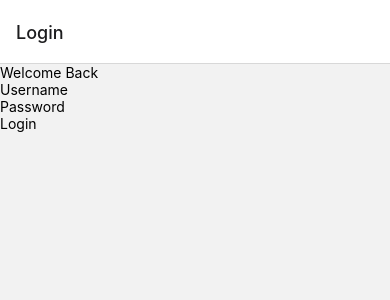
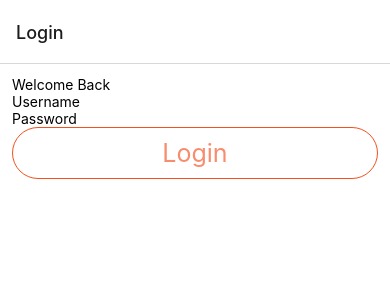
Before and after one commit to j-e-torres/list-this_frontend, a React Native app: screen /Login in a window 390 px wide. Shown: the top 300 px of the page. Built offline with nearby package versions, Linux system fonts and the light colour scheme.

Commit message:
add button component, add styling

```diff
--- /dev/null
+++ b/src/app/components/button/button.tsx
@@ -0,0 +1,35 @@
+import React, { Component, useState } from 'react';
+import {
+  View,
+  TextInput,
+  Text,
+  StyleSheet,
+  TouchableOpacity,
+  KeyboardAvoidingView,
+} from 'react-native';
+
+import * as colors from '../../../styles/colors';
+
+export const Button = (props) => {
+  return (
+    <TouchableOpacity {...props} style={styles.button}>
+      <Text style={[styles.buttonText]}>
+        {props.children}
+      </Text>
+    </TouchableOpacity>
+  );
+};
+
+const styles = StyleSheet.create({
+  button: {
+    alignItems: 'center',
+    padding: 10,
+    borderRadius: 50,
+    borderColor: colors.darkOrange,
+    borderWidth: 1,
+  },
+  buttonText: {
+    color: colors.lightOrange,
+    fontSize: 25,
+  },
+});
--- /dev/null
+++ b/src/app/components/screen-wrapper/screen-wrapper.tsx
@@ -0,0 +1,19 @@
+import React from 'react';
+import { StyleSheet, View } from 'react-native';
+import * as colors from '../../../styles/colors';
+
+export const ScreenWrapper = (props) => {
+  return (
+    <View {...props} style={[styles.wrapper, props.style]}>
+      {props.children}
+    </View>
+  );
+};
+
+const styles = StyleSheet.create({
+  wrapper: {
+    padding: 12,
+    flex: 1,
+    backgroundColor: colors.white,
+  },
+});
--- a/src/app/screens/login/login.screen.tsx
+++ b/src/app/screens/login/login.screen.tsx
@@ -1,4 +1,4 @@
-import React, {Component, useState} from 'react';
+import React, { Component, useState } from 'react';
 import {
   View,
   TextInput,
@@ -8,9 +8,12 @@ import {
   KeyboardAvoidingView,
 } from 'react-native';
 
+import { ScreenWrapper } from '../../components/screen-wrapper/screen-wrapper';
+import { Button } from '../../components/button/button';
+
 // import Icon from 'react-native-vector-icons/Entypo
 
-import {colors} from '../../../styles';
+import { colors } from '../../../styles';
 
 export const Login = () => {
   const [username, setUsername] = useState<string>('');
@@ -23,7 +26,10 @@ export const Login = () => {
   const loginUser = () => {};
 
   return (
-    <KeyboardAvoidingView behavior="padding">
+    <ScreenWrapper>
+      <KeyboardAvoidingView behavior="padding"
+        // style={{ flex: 1}}
+      >
       <View>
         <Text>Welcome Back</Text>
       </View>
@@ -31,26 +37,30 @@ export const Login = () => {
       <View>
         <TextInput
           onChangeText={setUsername}
-          placeholder='Username'
+          placeholder="Username"
           value={username}
         />
 
         <View>
           <TextInput
             onChangeText={setPassword}
-            placeholder='Password'
+            placeholder="Password"
             value={password}
+            secureTextEntry={securePassword}
           />
 
-          <TouchableOpacity
-            onPress={toggleShowPassword}
-          >{/* Icon */}</TouchableOpacity>
+          <TouchableOpacity onPress={toggleShowPassword}>
+            {/* Icon */}
+          </TouchableOpacity>
         </View>
 
-        <TouchableOpacity onPress={loginUser}>
+        <Button>Login</Button>
+        {/* <TouchableOpacity onPress={loginUser}>
           <Text>Login</Text>
-        </TouchableOpacity>
+        </TouchableOpacity> */}
       </View>
     </KeyboardAvoidingView>
+    </ScreenWrapper>
+
   );
 };
```
Also changed, not shown: App.tsx (+21 -23 lines), src/app/components/screen-wrapper.tsx (deleted, +0 -10 lines), .eslintrc.js, .prettierrc.js.
